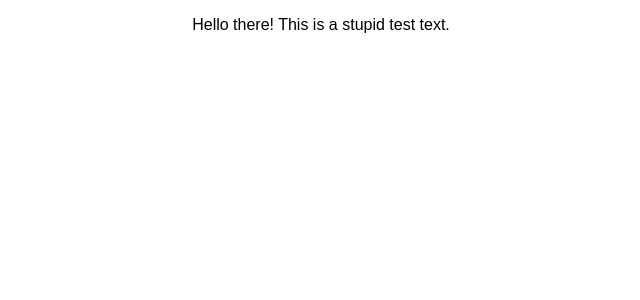
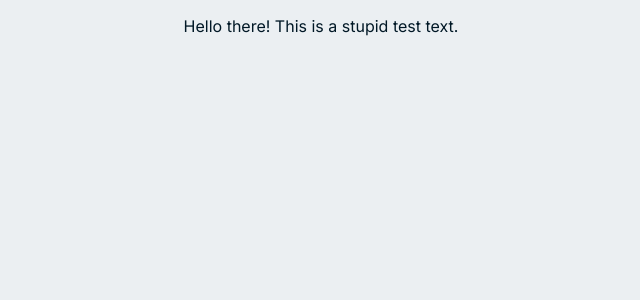
Before and after one commit to lunadragon06/torfs-art-gallery, a React (Create React App) app: page / in a window 1280 px wide. Shown: the top 300 px of the page, without its empty margins (319-959 px from the left). Built offline with nearby package versions, Linux system fonts and the light colour scheme.

Commit message:
Update index.scss

```diff
--- a/src/index.scss
+++ b/src/index.scss
@@ -1,3 +1,29 @@
+@import url('https://fonts.googleapis.com/css2?family=IBM+Plex+Serif&display=swap');
+@import url('https://fonts.googleapis.com/css2?family=Inter&display=swap');
+
+/* DESIGN VARIABLES */
+$--black: #011826;
+$--blue: #0557a8;
+$--dark-blue: #162b46;
+$--green: #1e5359;
+$--light-green: #a7d4d9;
+$--white: #ebeff2;
+
+$--primary-font: 'IBM Plex Serif', serif;
+$--secondary-font: 'Inter', sans-serif;
+
+$--layout-width: 1280px;
+
+//form elements
+$--autofill: #f2faff;
+$--error: #fff3f3;
+$--input: #ffffff;
+$--required: #fb2828;
+$--success: #54c111;
+
+/* CODE STARTS HERE */
 body {
-  font-family: sans-serif;
+  background: $--white;
+  color: $--black;
+  font-family: $--secondary-font;
 }
```
